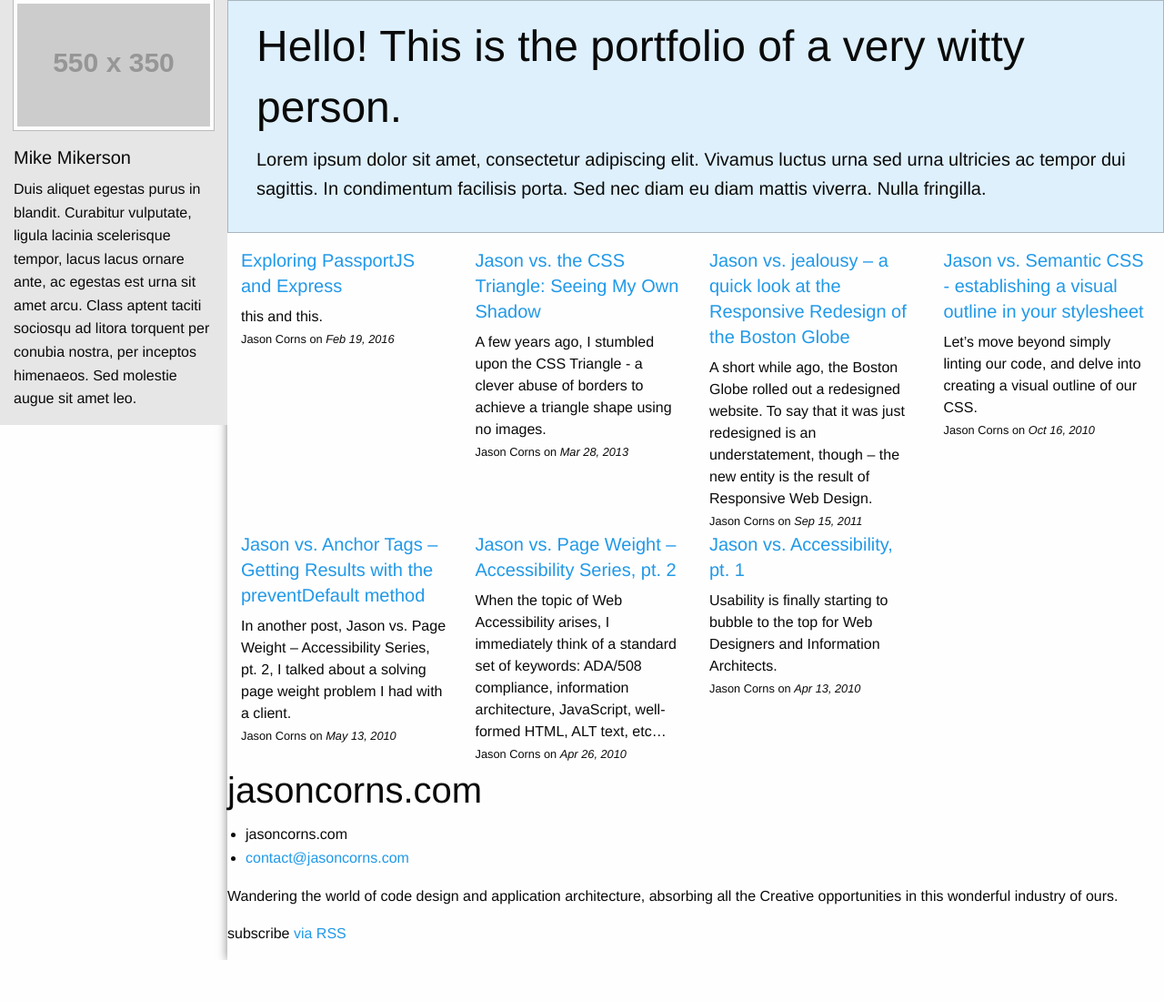
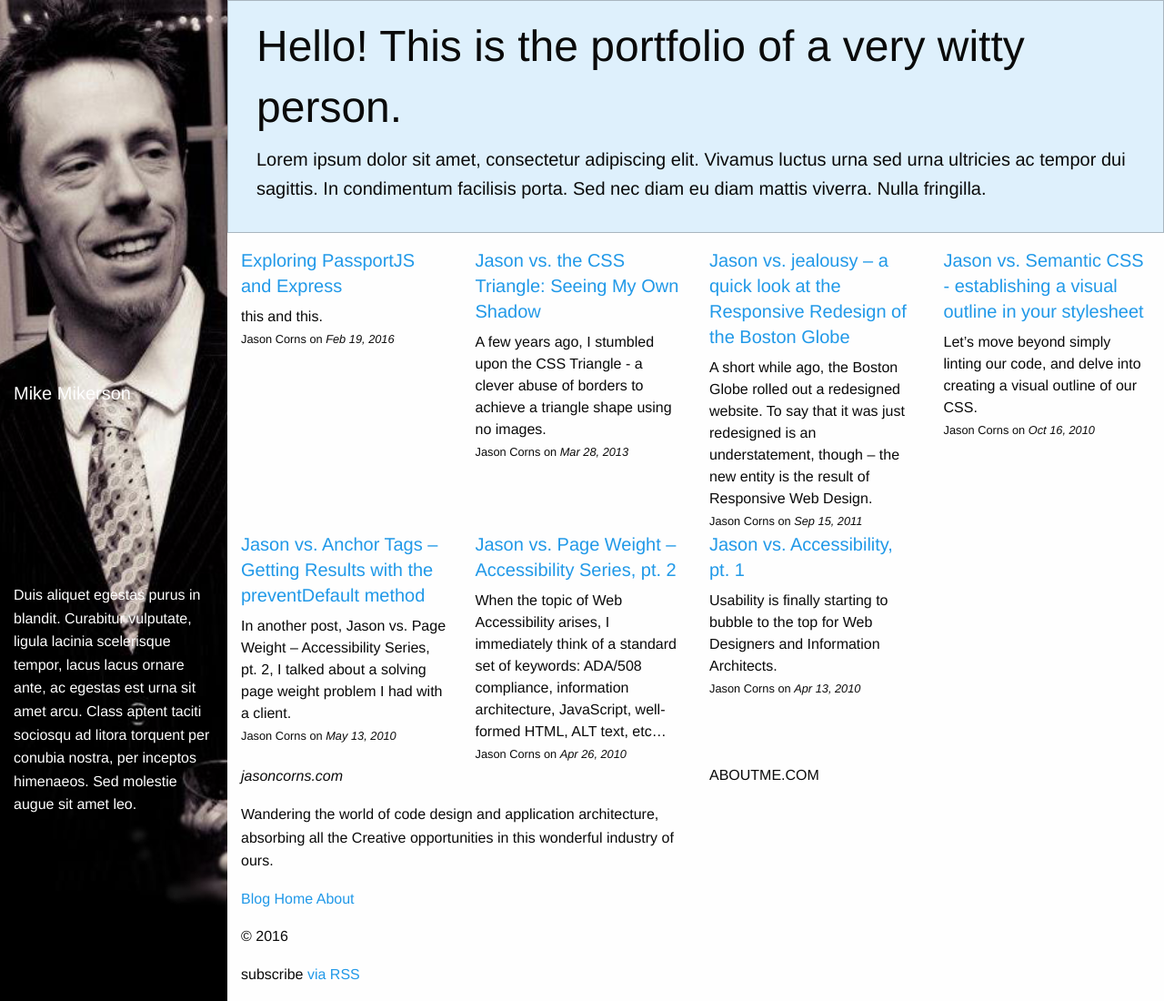
Before and after one commit to JasonAllenCorns/blog-jason-corns, a Jekyll site: the page built from index.html, in a window 1280 px wide and 1100 px high. Shown: the whole window at 91% size. Built offline with Jekyll 4.4.1, drawn with Linux system fonts in a browser that asks for light colours.

Commit message:
foundation theming

```diff
--- a/_layouts/default.html
+++ b/_layouts/default.html
@@ -9,7 +9,7 @@
             <div class="off-canvas position-left reveal-for-large" id="my-info" data-off-canvas>
                 <div class="row column">
                     <br>
-                <img class="thumbnail" src="http://placehold.it/550x350">
+                    <!--<img class="thumbnail" src="http://placehold.it/550x350">-->
                     <h5>Mike Mikerson</h5>
                     <p>Duis aliquet egestas purus in blandit. Curabitur vulputate, ligula lacinia scelerisque tempor, lacus
                         lacus ornare ante, ac egestas est urna sit amet arcu. Class aptent taciti sociosqu ad litora
@@ -25,21 +25,17 @@
                         </div>
                     </div>
                     {{ content }}
-            <footer class="site-footer">
+                    <footer class="footer">
+                        <div class="row">
+                            <div class="small-12 medium-6 columns">
+                                <p class="logo hide-for-small-only"><i class="fi-target"></i> <em>{{ site.title }}</em></p>
+                                <p>{{ site.description }}</p>
+                                <p class="footer-links">
+                                    <a href="#">Blog Home</a>
+                                    <a href="#">About</a>
+                                </p>
+                                <ul class="inline-list social">
 
-                <div class="wrapper">
-
-                    <h2 class="footer-heading">{{ site.title }}</h2>
-
-                    <div class="footer-col-wrapper">
-                        <div class="footer-col footer-col-1">
-                            <ul class="contact-list">
-                                <li>{{ site.title }}</li>
-                                <li><a href="mailto:{{ site.email }}">{{ site.email }}</a></li>
-                            </ul>
-                        </div>
-                        <div class="footer-col footer-col-2">
-                            <ul class="social-media-list">
                                     {% if site.github_username %}
                                     <li>
                                         {% include icon-github.html username=site.github_username %}
@@ -52,15 +48,18 @@
                                     </li>
                                     {% endif %}
                                 </ul>
+                                <p class="copywrite">© 2016</p>
+                                <p class="rss-subscribe">subscribe <a href="{{ "/feed.xml" | prepend: site.baseurl }}">via RSS</a></p>
                             </div>
-                        <div class="footer-col footer-col-3">
-                            <p>{{ site.description }}</p>
+                            <div class="small-12 medium-6 medium-push-6 columns">
+                                <p class="logo show-for-small-only"><i class="fi-target"></i> <em>{{ site.title }}</em></p>
+                                <div class="row">
+                                    <div class="medium-9 medium-push-3 columns">
+                                        ABOUTME.COM
                                     </div>
                                 </div>
                             </div>
-
-
-                <p class="rss-subscribe">subscribe <a href="{{ "/feed.xml" | prepend: site.baseurl }}">via RSS</a></p>
+                        </div>
                     </footer>
                 </div>
             </div>
--- /dev/null
+++ b/_sass/themes/themes.scss
@@ -0,0 +1,6 @@
+// Custom Theme for WanderingCreative.com by Jason Corns
+// wanderingcreative.com
+// Licensed Private
+
+@import 'wc/wc_dark';
+//@import 'wc/wc_light';
--- /dev/null
+++ b/_sass/themes/wc/_wc_dark.scss
@@ -0,0 +1,23 @@
+// Custom Theme for WanderingCreative.com by Jason Corns
+// wc_dark
+// wanderingcreative.com
+// Licensed Private
+
+
+%sidebar-fullheight {
+  bottom: 0; //makes full-height
+  height: 100%;
+}
+@mixin wc_theme () {
+  .off-canvas {
+    @extend %sidebar-fullheight;
+  }
+  .off-canvas>.row.column {
+    @extend %sidebar-fullheight;
+    background: transparent url(/img/sidebar/profile.jpg) no-repeat center top;
+    background-size: cover;
+    color: $white;
+    padding-top: 38vh;
+  }
+
+}
--- a/css/main.scss
+++ b/css/main.scss
@@ -5,7 +5,6 @@
 
 // Import partials from `sass_dir` (defaults to `_sass`)
 @import "syntax-highlighting";
-
 
 // Foundation 6
 @import 'foundation';
@@ -30,3 +29,9 @@
 @include foundation-visibility-classes;
 @include foundation-float-classes;
 @include foundation-flex-classes;
+
+
+// Import local theme
+@import "themes/themes";
+
+@include wc_theme;
```
Also changed, not shown: 13 other files. Lines whose indentation alone changed are shown as unchanged.
